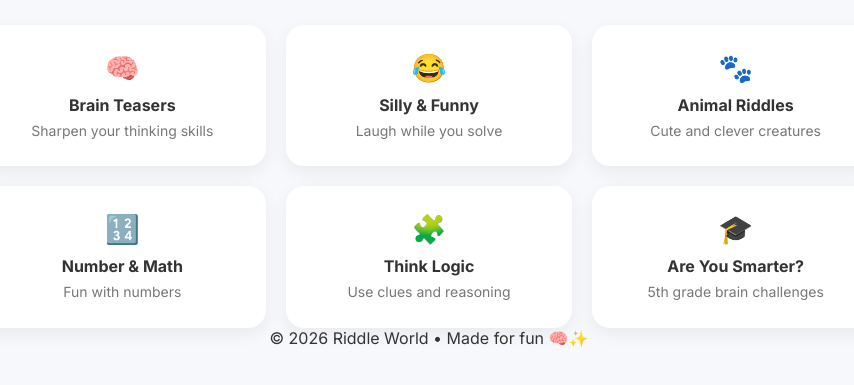
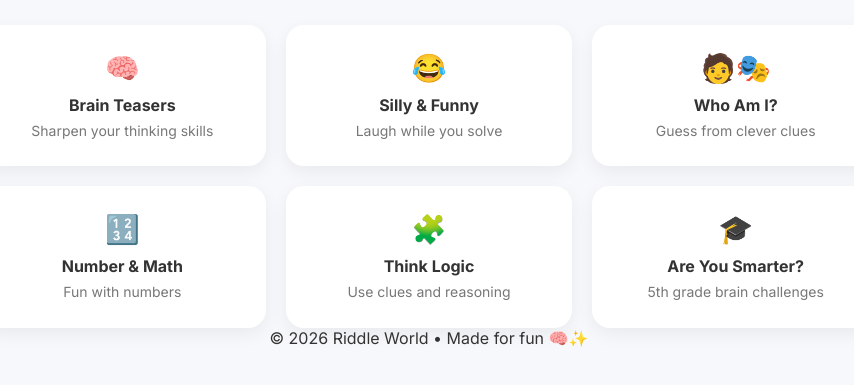
Before and after one commit to peppythinker/riddles, a plain HTML site: page index.html in a window 1280 px wide. Shown: the part 141-526 px from the top of the page, without its empty margins (211-1065 px from the left). Drawn offline with Linux system fonts and the light colour scheme.

Commit message:
Update index.html

```diff
--- a/index.html
+++ b/index.html
@@ -28,11 +28,11 @@
         <div class="desc">Laugh while you solve</div>
       </a>
 
-      <a href="animal-riddles/index.html" class="card">
-        <div class="emoji">🐾</div>
-        <div class="title">Animal Riddles</div>
-        <div class="desc">Cute and clever creatures</div>
-      </a>
+  <a href="whoami/index.html" class="card">
+  <div class="emoji">🧑‍🎭</div>
+  <div class="title">Who Am I?</div>
+  <div class="desc">Guess from clever clues</div>
+</a>
 
       <a href="math-riddles/index.html" class="card">
         <div class="emoji">🔢</div>
```
